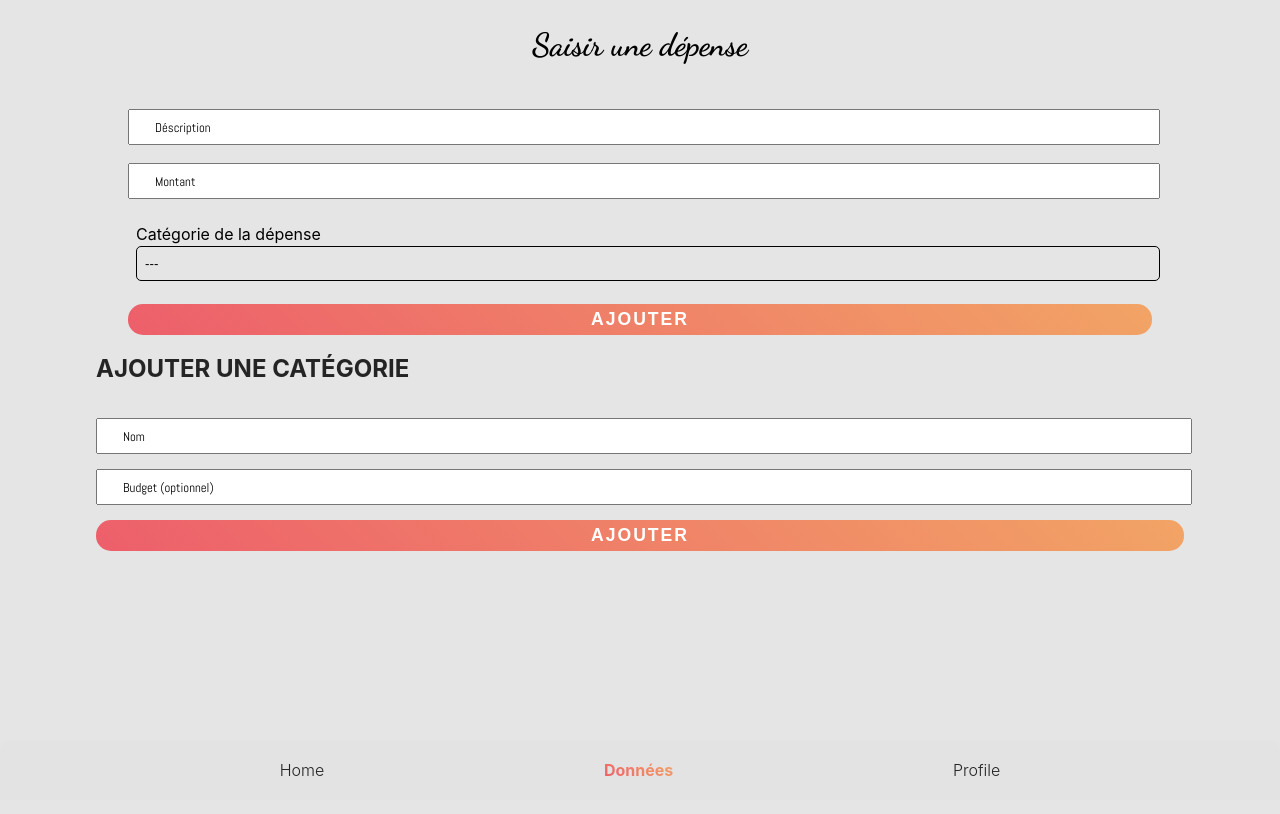
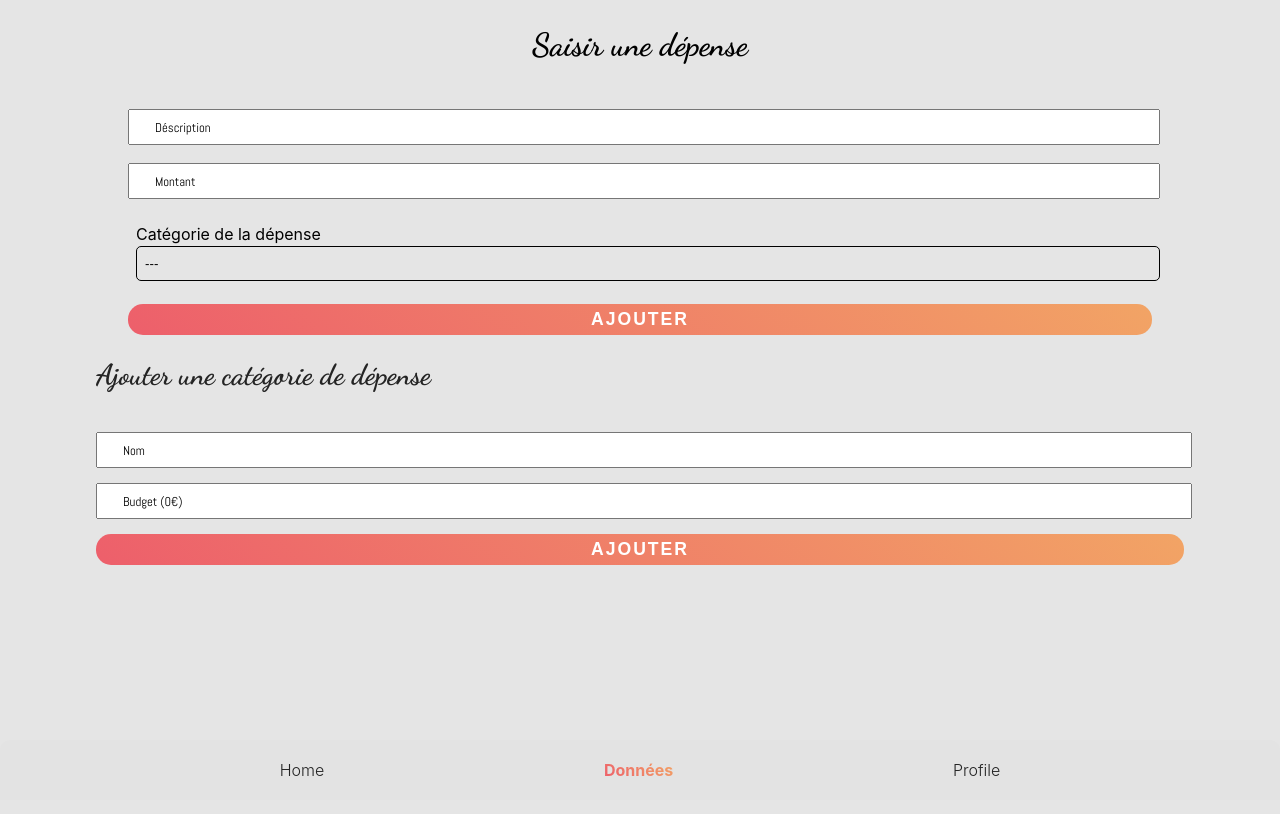
Before and after one commit to Brasero/money-minder, a React (Vite) app: page /money-minder/saisie in a window 1280 px wide. Shown: the top 814 px of the page. Built offline with nearby package versions, Linux system fonts and the light colour scheme.

Commit message:
changement du titre du component categoryForm

```diff
--- a/src/components/SaisieComponent/CategoryForm/categoryForm.scss
+++ b/src/components/SaisieComponent/CategoryForm/categoryForm.scss
@@ -9,8 +9,8 @@
 
   & .title {
     color: var(--text-dark);
-    text-transform: uppercase;
-    font-size: 1.5rem;
+    font-size: 1.8rem;
+    font-family: var(--secondary-font);
   }
 
   & .input {
--- a/src/components/SaisieComponent/CategoryForm/index.tsx
+++ b/src/components/SaisieComponent/CategoryForm/index.tsx
@@ -55,9 +55,9 @@ const CategoryForm: React.FC = () => {
 
     return (
         <form className={"categoryForm"} onSubmit={handleSubmit}>
-            <h1 className={"title"}>Ajouter une catégorie</h1>
+            <h1 className={"title"}>Ajouter une catégorie de dépense</h1>
             <Input label={'Nom'} value={state.name} type={'text'} name={'name'} changeMethod={handleChange} />
-            <Input label={'Budget (optionnel)'} name={'budget'} type={'number'} value={state.budget} changeMethod={handleChange} />
+            <Input label={'Budget (0€)'} name={'budget'} type={'number'} value={state.budget} changeMethod={handleChange} />
             <input className={'submit'} type={'submit'} value={'Ajouter'} />
             {
                 message !== '' && <p className={'error'}>{message}</p>
```
